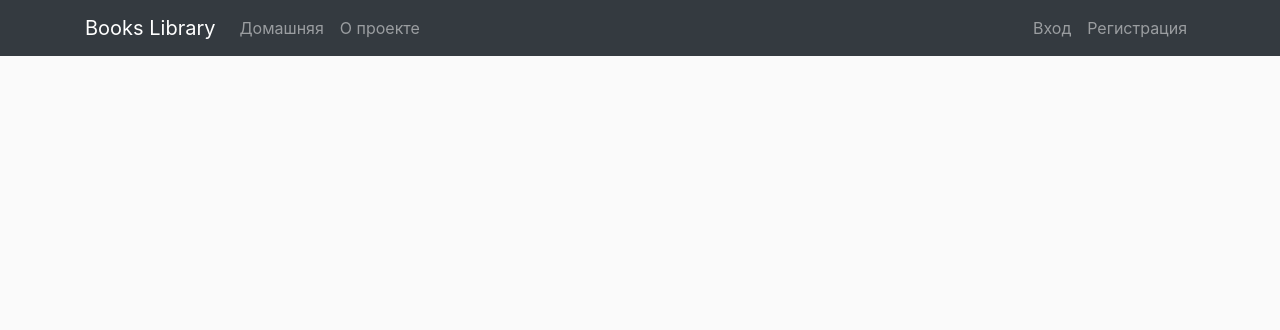
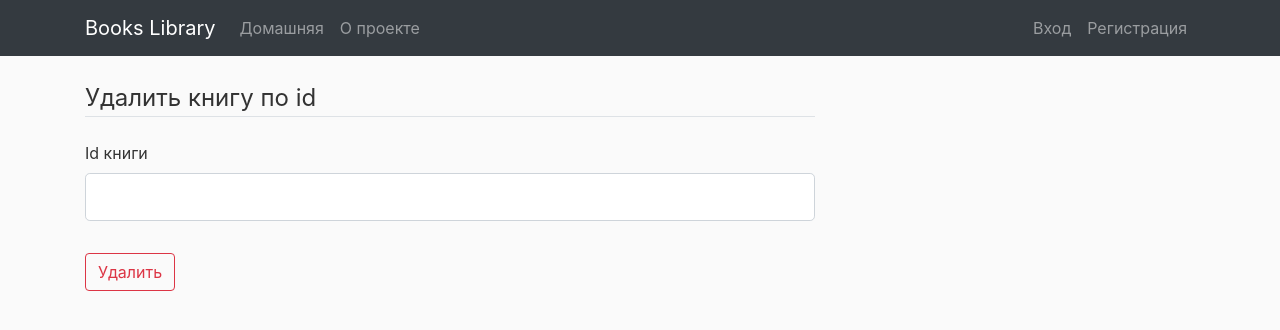
Before and after one commit to aliakseishysh/books_website, a Flask app: template books_website/templates/del_book.html in a window 1280 px wide. Shown: the top 330 px of the page. Run offline with Flask 2, Linux system fonts and the light colour scheme; the template is opened without the code that fills it: values that come from a table or form of the project are taken from there, others are empty.

Commit message:
add book deleting from admin panel

```diff
--- a/books_website/admin_panel/forms.py
+++ b/books_website/admin_panel/forms.py
@@ -1,5 +1,5 @@
 from flask_wtf import FlaskForm
-from wtforms import StringField, SubmitField
+from wtforms import StringField, SubmitField, IntegerField
 from wtforms.validators import DataRequired
 
 
@@ -14,3 +14,8 @@ class NewBookForm(FlaskForm):
 class NewAuthorForm(FlaskForm):
     name = StringField('Имя автора', validators=[DataRequired()])
     submit = SubmitField('Добавить')
+
+
+class DelBookForm(FlaskForm):
+    book_id = IntegerField('Id книги', validators=[DataRequired()])
+    submit = SubmitField('Удалить')
--- a/books_website/templates/account.html
+++ b/books_website/templates/account.html
@@ -6,6 +6,11 @@
             <label for="link_get_authors">Получить id авторов: </label>
             <a id="link_get_authors" class="btn btn-info form-control"
                 href="{{ url_for('admin_panel.authors_ids') }}" role="button">Перейти</a>
+        </div>
+        <div class="form-group">
+            <label for="link_get_books">Получить id книг: </label>
+            <a id="link_get_books" class="btn btn-info form-control"
+                href="{{ url_for('admin_panel.books_ids') }}" role="button">Перейти</a>
         </div>
         <div class="form-group">
             <label for="link_new_book">Добавить новую книгу в базу данных: </label>
--- a/books_website/templates/books_ids.html
+++ b/books_website/templates/books_ids.html
@@ -1,8 +1,8 @@
 {% extends "layout.html" %}
 {% block content %}
     <ul>
-    {% for author in authors %}
-        <li>{{ author.id }} - {{ author.name }}</li>
+    {% for book in books %}
+        <li>{{ book.id }} - {{ book.name }}</li>
     {% endfor %}
     </ul>
 {% endblock content %}
--- a/books_website/templates/del_book.html
+++ b/books_website/templates/del_book.html
@@ -1,4 +1,27 @@
 {% extends "layout.html" %}
 {% block content %}
-
+    <div class="content-section">
+        <form method="post" action="">
+            {{ form.hidden_tag() }}
+            <fieldset class="form-group">
+                <legend class="border-bottom mb-4">Удалить книгу по id</legend>
+                <div class="form-group">
+                    {{ form.book_id.label(class="form-control-label") }}
+                    {% if form.book_id.errors %}
+                        {{ form.email(class="form-control form-control-lg is-invalid") }}
+                        <div class="invalid-feedback">
+                            {% for error in form.email.errors %}
+                                <span>{{ error }}</span>
+                            {% endfor %}
+                        </div>
+                    {% else %}
+                        {{ form.book_id(class="form-control form-control-lg") }}
+                    {% endif %}
+                </div>
+            </fieldset>
+            <div class="form-group">
+                {{ form.submit(class="btn btn-outline-danger") }}
+            </div>
+        </form>
+    </div>
 {% endblock content %}
```
Also changed, not shown: books_website/admin_panel/routes.py (+19 -2 lines).
